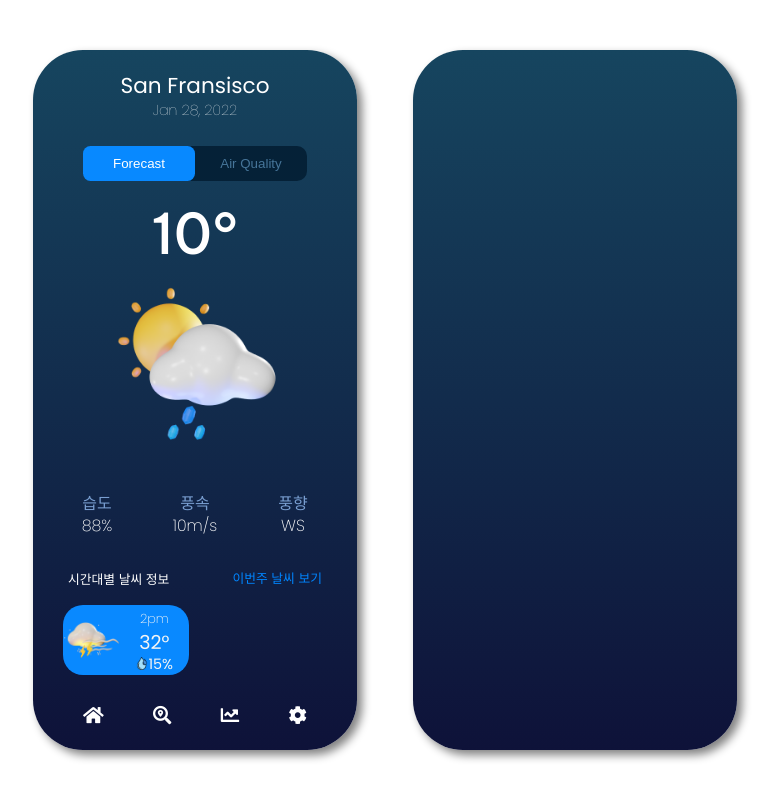
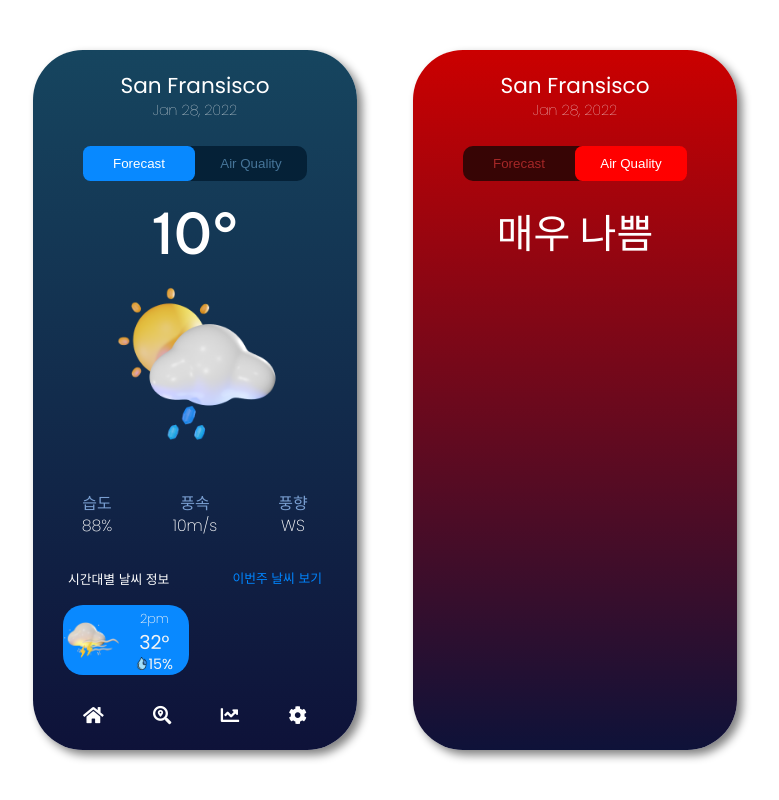
Before and after one commit to lee1nna/VUE_WEATHER, a Vue app: page / in a window 1280 px wide. Shown: the whole page, without its empty margins (255-1034 px from the left). Built offline with nearby package versions, Linux system fonts and the light colour scheme.

Commit message:
2022. 01. 12. Vue3 Lecture Day3

```diff
--- a/src/components/MainView.vue
+++ b/src/components/MainView.vue
@@ -1,11 +1,6 @@
 <template>
   <div class="leftContainer">
-    <div id="cityNameBox">
-      <div class="cityName">
-        <p>San Fransisco</p>
-        <p>Jan 28, 2022</p>
-      </div>
-    </div>
+    <CityNameBox />
     <div id="contentsBox">
       <div class="buttonBox">
         <div class="buttonBackground">
@@ -59,6 +54,8 @@
 </template>
 
 <script>
+  import CityNameBox from './common/CityNameBox.vue';
+
   export default {
     data() {
       return {
@@ -78,6 +75,7 @@
         ],
       };
     },
+    components: { CityNameBox },
   };
 </script>
 
--- a/src/components/SubView.vue
+++ b/src/components/SubView.vue
@@ -1,9 +1,25 @@
 <template>
-  <div class="rightContainer"></div>
+  <div class="rightContainer">
+    <CityNameBox />
+    <div id="contentsBox">
+      <div class="buttonBox">
+        <div class="buttonBackground">
+          <button class="forecast">Forecast</button>
+          <button class="airquality">Air Quality</button>
+        </div>
+      </div>
+      <div class="weatherBox">
+        <div class="airCondition">
+          <p>매우 나쁨</p>
+        </div>
+      </div>
+    </div>
+  </div>
 </template>
 
 <script>
-  export default {};
+  import CityNameBox from './common/CityNameBox.vue';
+  export default { components: { CityNameBox } };
 </script>
 
 <style lang="scss" scoped>
--- /dev/null
+++ b/src/components/common/CityNameBox.vue
@@ -0,0 +1,45 @@
+<template>
+  <div id="cityNameBox">
+    <div class="cityName">
+      <p>San Fransisco</p>
+      <p>Jan 28, 2022</p>
+    </div>
+  </div>
+</template>
+
+<script>
+  export default {};
+</script>
+
+<style lang="scss" scoped>
+  @import '~/scss/main.scss';
+
+  #cityNameBox {
+    width: 100%;
+    height: 10%;
+    .cityName {
+      @include c-center;
+      width: 100%;
+      height: 100%;
+
+      p {
+        color: white;
+        font-family: 'Poppins', sans-serif;
+        line-height: 2.5;
+        text-align: center;
+
+        &:first-child {
+          width: 241px;
+          height: 33px;
+          font-size: 1.35rem;
+        }
+        &:last-child {
+          width: 160px;
+          height: 19px;
+          font-size: 0.9rem;
+          font-weight: 100;
+        }
+      }
+    }
+  }
+</style>
--- a/src/pages/Home.vue
+++ b/src/pages/Home.vue
@@ -15,6 +15,7 @@
 
 <style lang="scss" scoped>
   @import '~/scss/main.scss';
+  // 공통 코드이기 때문에 어떻게 클린하게 작성할 수 있을지 고민해보자.
   .wrap {
     @include center;
     width: 100%;
@@ -27,8 +28,6 @@
       height: 90%;
       max-width: 1920px;
       max-height: 1354px;
-
-      // 공통 코드이기 때문에 어떻게 클린하게 작성할 수 있을지 고민해보자.
     }
   }
 </style>
--- a/src/scss/mainView.scss
+++ b/src/scss/mainView.scss
@@ -8,37 +8,10 @@
 
   box-shadow: 5px 5px 10px gray;
 
-  #cityNameBox {
-    width: 100%;
-    height: 10%;
-    .cityName {
-      @include c-center;
-      width: 100%;
-      height: 100%;
-
-      p {
-        color: white;
-        font-family: 'Poppins', sans-serif;
-        line-height: 2.5;
-        text-align: center;
-
-        &:first-child {
-          width: 241px;
-          height: 33px;
-          font-size: 1.35rem;
-        }
-        &:last-child {
-          width: 160px;
-          height: 19px;
-          font-size: 0.9rem;
-          font-weight: 100;
-        }
-      }
-    }
-  }
   #contentsBox {
     width: 100%;
     height: 62.5%;
+
     .buttonBox {
       @include center;
       width: 100%;
@@ -69,6 +42,7 @@
         }
       }
     }
+
     .weatherBox {
       width: 100%;
       height: 80%;
--- a/src/scss/subView.scss
+++ b/src/scss/subView.scss
@@ -4,6 +4,59 @@
   width: 324px;
   height: 700px;
   border-radius: 50px;
-  background: linear-gradient(#16455f, #0e1239);
+  background: linear-gradient(#cb0000, #0e1239);
   box-shadow: 5px 5px 10px gray;
+
+  #contentsBox {
+    width: 100%;
+    height: 62.5%;
+
+    .buttonBox {
+      @include center;
+      width: 100%;
+      height: 20%;
+
+      .buttonBackground {
+        width: 224px;
+        height: 35px;
+        background-color: #370505;
+        border-radius: 10px;
+        display: flex;
+
+        button {
+          width: 112px;
+          height: 35px;
+          border: 0;
+          border-radius: 7.5px;
+          outline: 0;
+          cursor: pointer;
+          &.forecast {
+            background-color: transparent;
+            color: #a52727;
+          }
+          &.airquality {
+            background: #ff0000;
+            color: white;
+          }
+        }
+      }
+    }
+    .weatherBox {
+      width: 100%;
+      height: 80%;
+
+      .airCondition {
+        @include center;
+        width: 100%;
+        height: 15%;
+
+        p {
+          font-size: 2.5rem;
+          font-weight: 500;
+          font-family: 'Be Vietnam Pro', sans-serif;
+          color: #fff;
+        }
+      }
+    }
+  }
 }
```
